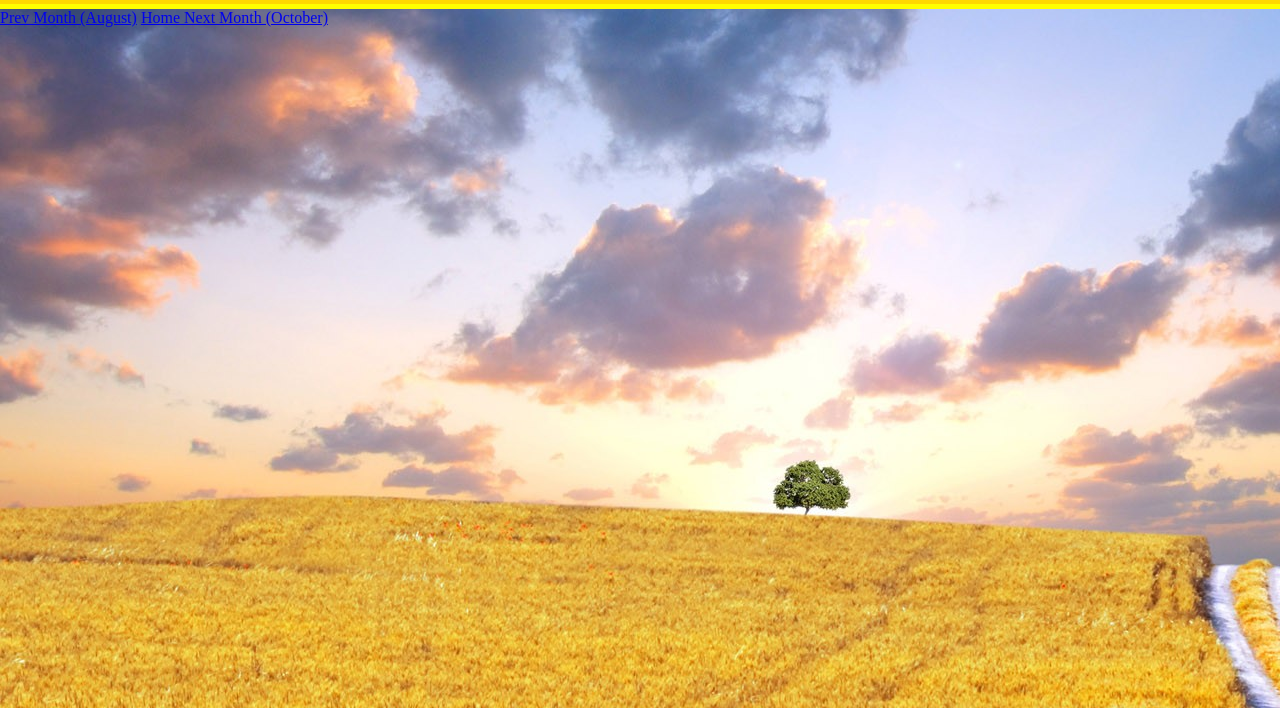
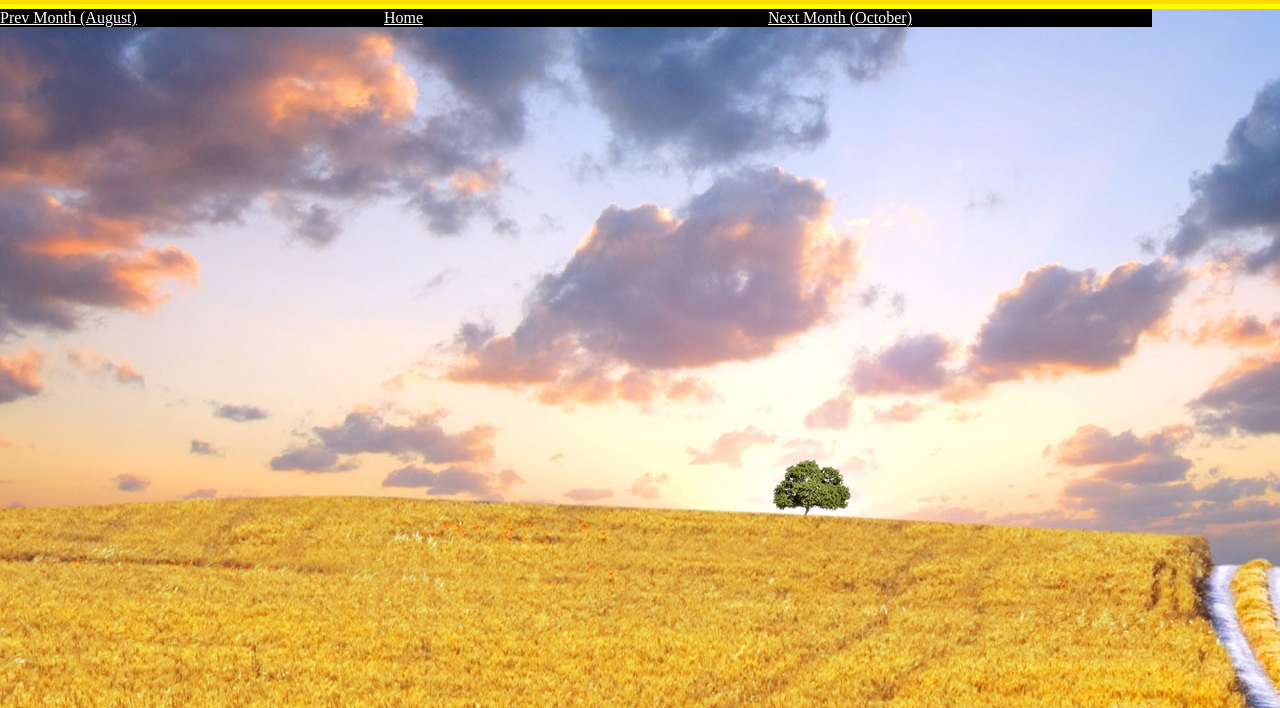
Before and after one commit to rochebox/calendarSeptember, a plain HTML site: page index.html in a window 1280 px wide. Shown: the part 92-800 px from the top of the page. Drawn offline with Linux system fonts and the light colour scheme; a web font is replaced by a local one.

Commit message:
Added styling for links

```diff
--- a/css/septemberstyles.css
+++ b/css/septemberstyles.css
@@ -22,3 +22,11 @@ h1 {
 
 
 }
+
+.menuLink{
+
+	 width: 30%;
+	 float:left;
+	 background-color: black;
+	 color: white;
+}
```
